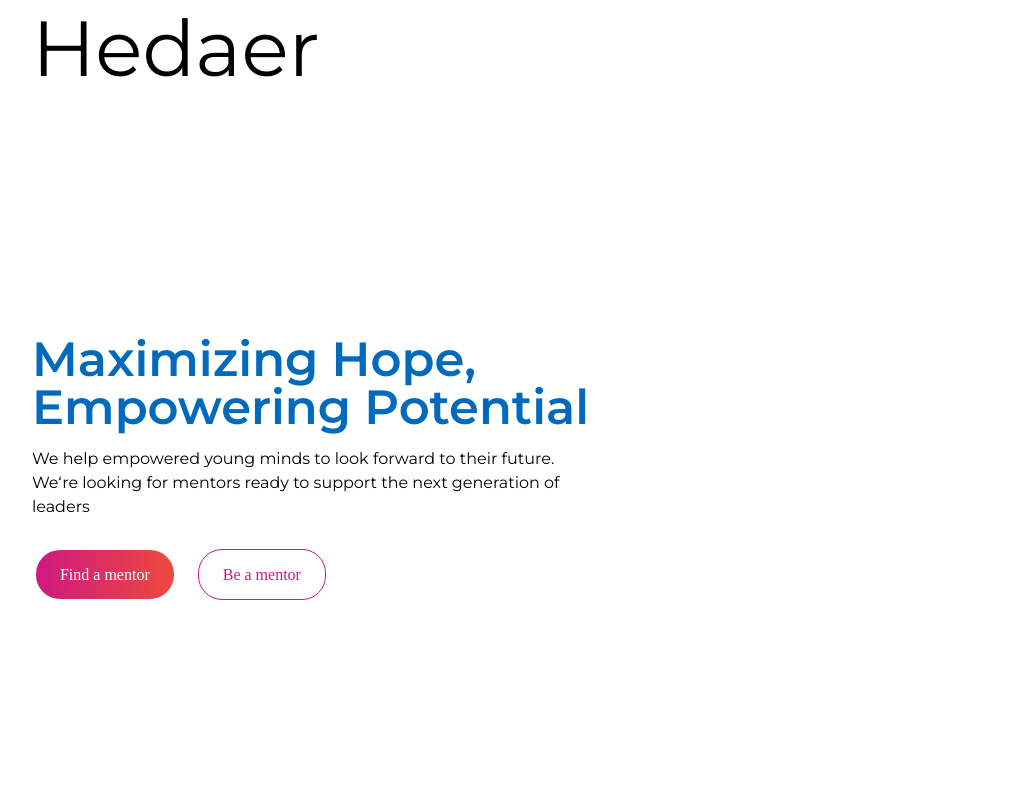
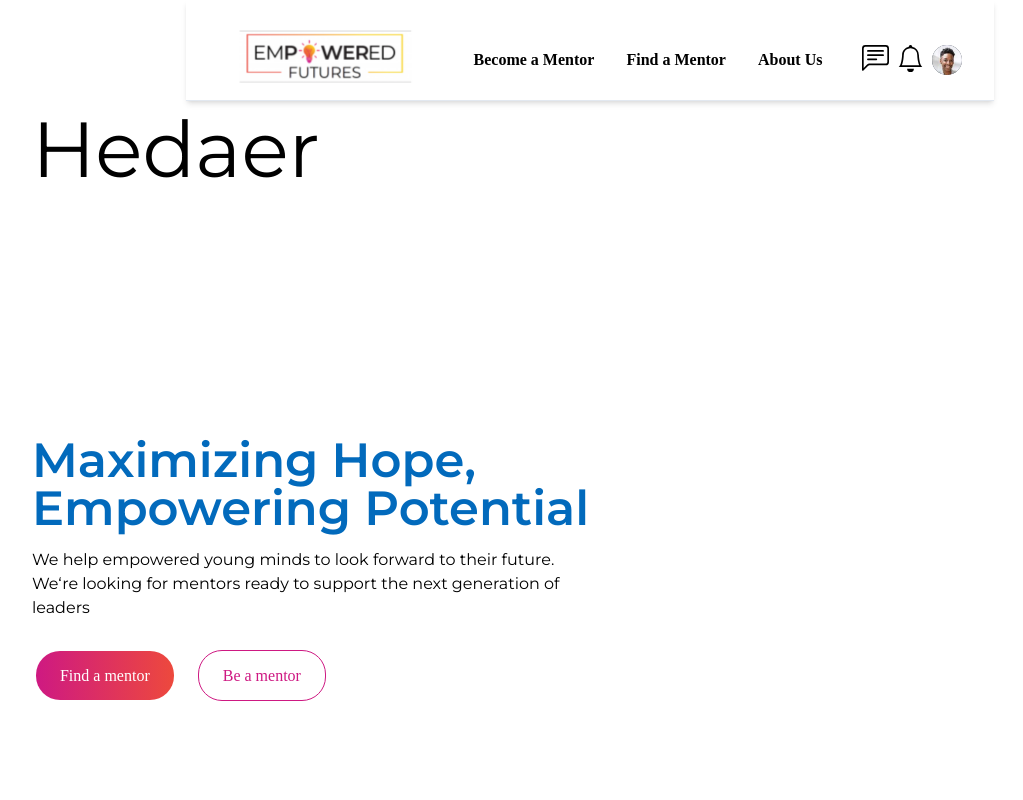
Before and after one commit to JasonXB/EF_Clone, a Next.js app: page / in a window 1280 px wide. Shown: the top 800 px of the page, without its empty margins (50-1073 px from the left). Built offline with nearby package versions, Linux system fonts and the light colour scheme; what tw-elements would draw is missing.

Commit message:
re-added Header to Layout

```diff
--- a/src/components/Layout.tsx
+++ b/src/components/Layout.tsx
@@ -20,6 +20,8 @@ const Layout = ({ ...props }: LayoutProps) => {
         <meta name="description" content="text" />
         <link rel="icon" href="/favicon.ico" />
       </Head>
+      <Navbar />
+      <div className={LayoutStyle.content}>
       <div className="content">
         {/* Add the Header component here */}
         {/* <Header/> */}
@@ -29,6 +31,7 @@ const Layout = ({ ...props }: LayoutProps) => {
       {/* Add the Footer component here */}
       {/* <Footer/> */}
       <h1>Footer</h1>
+      </div>
     </div>
   );
 };
```
